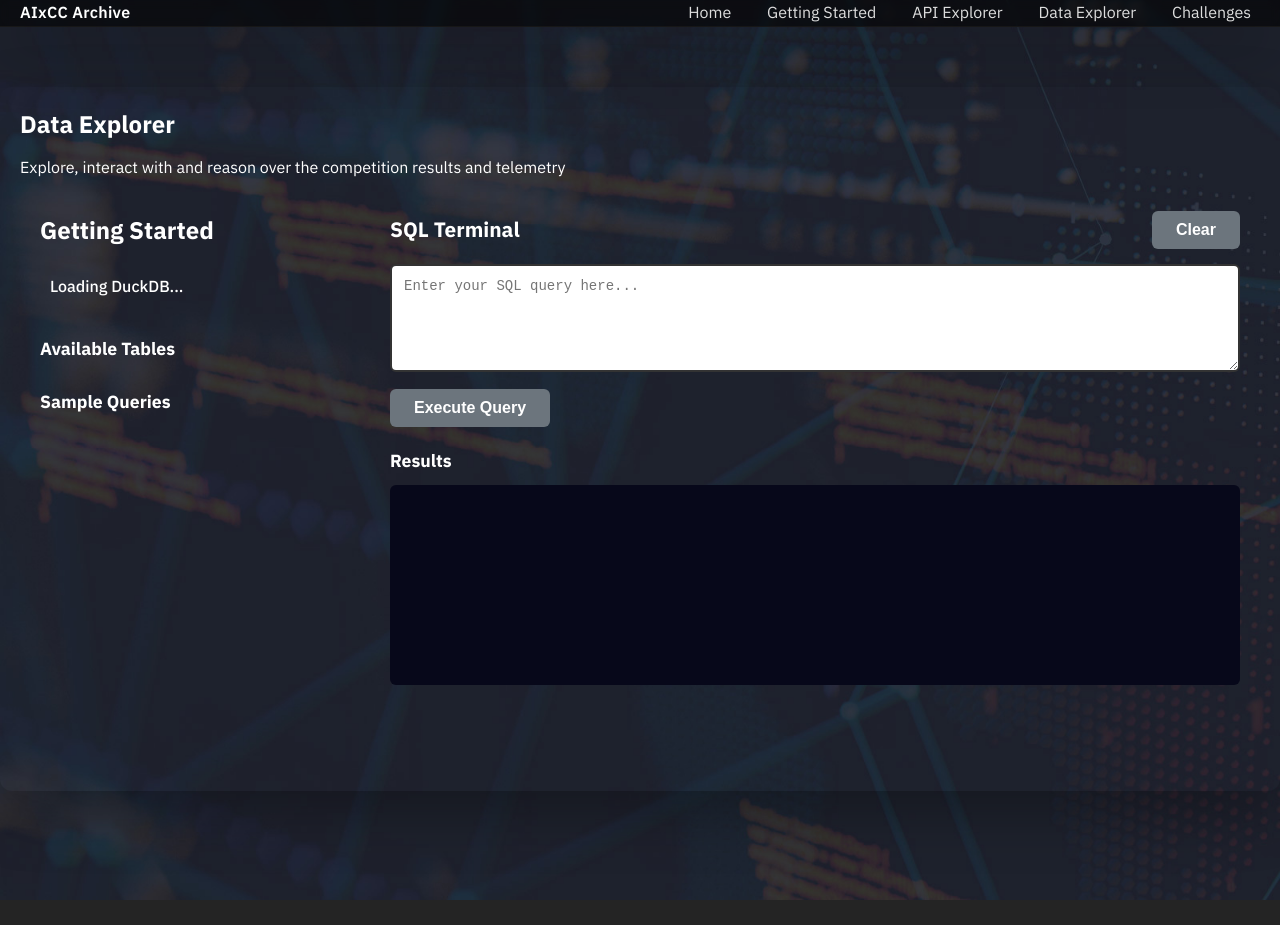
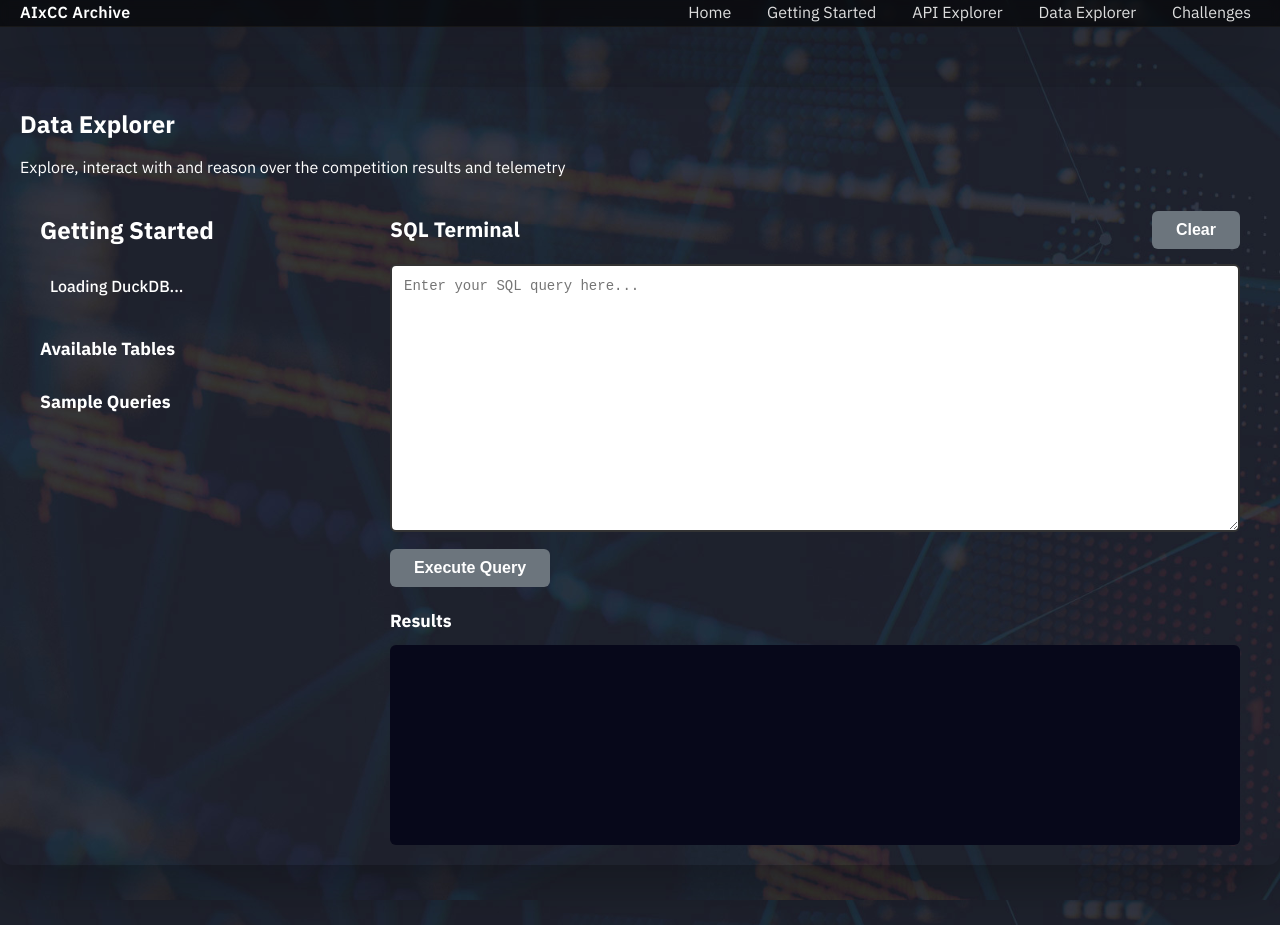
Before and after one commit to AIxCyberChallenge/archive, a Jekyll site: the page built from data/duckdb/index.md, in a window 1280 px wide. Built offline with Jekyll 4.4.1, drawn with Linux system fonts in a browser that asks for light colours; before the commit the page ends 900 px from its top, so only the background shows below that.

Commit message:
increased number of rows

```diff
--- a/data/duckdb/index.md
+++ b/data/duckdb/index.md
@@ -34,7 +34,7 @@
                 </div>
 
                 <div class="query-input-section">
-                    <textarea id="query-input" placeholder="Enter your SQL query here..." rows="5"></textarea>
+                    <textarea id="query-input" placeholder="Enter your SQL query here..." rows="15"></textarea>
                     <button id="execute-btn" class="btn-primary">Execute Query</button>
                 </div>
 
```
